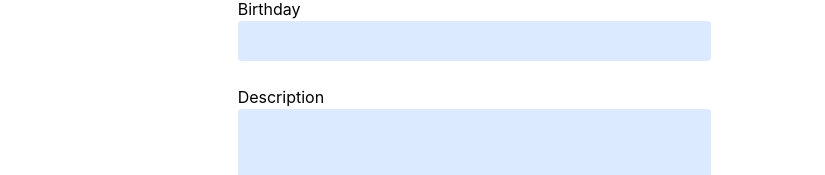
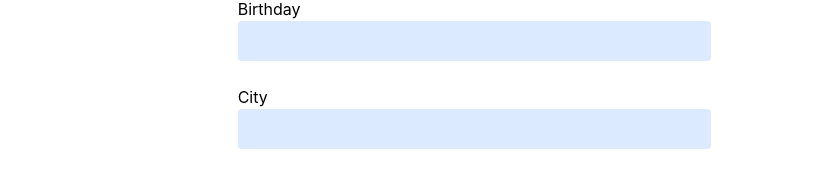
Before and after one commit to jesuisjayus/webproject, a React (Create React App) app in the folder client/: page /manage/1 in a window 1280 px wide. Shown: the part 571-746 px from the top of the page, without its empty margins (213-1038 px from the left). Built offline with nearby package versions, Linux system fonts and the light colour scheme.

Commit message:
Manage Front

```diff
--- a/client/src/pages/Manage/Manage.jsx
+++ b/client/src/pages/Manage/Manage.jsx
@@ -70,6 +70,10 @@ const Manage = () => {
                     <input type="text" pattern="\d{2}/\d{2}/\d{4}" title="Format DD/MM/YYYY" className="bg-blue-100 rounded py-2 px-2" style={{ width: '80%', height: '40px' }}required/>
                     <br />
                     <br />
+                    <h1>City</h1>
+                    <input type="text" className="bg-blue-100 rounded py-2 px-2" style={{ width: '80%', height: '40px' }}/>
+                    <br />
+                    <br />
                     <h1>Description</h1>
                     <textarea maxlength={500} title="max 500 characters" className="bg-blue-100 rounded resize-none py-2 px-2" style={{ width: '80%', height: '200px' }} onChange={handleTextareaChange}></textarea>
                     <p>number of characters : {characterCount}/500</p>
```
